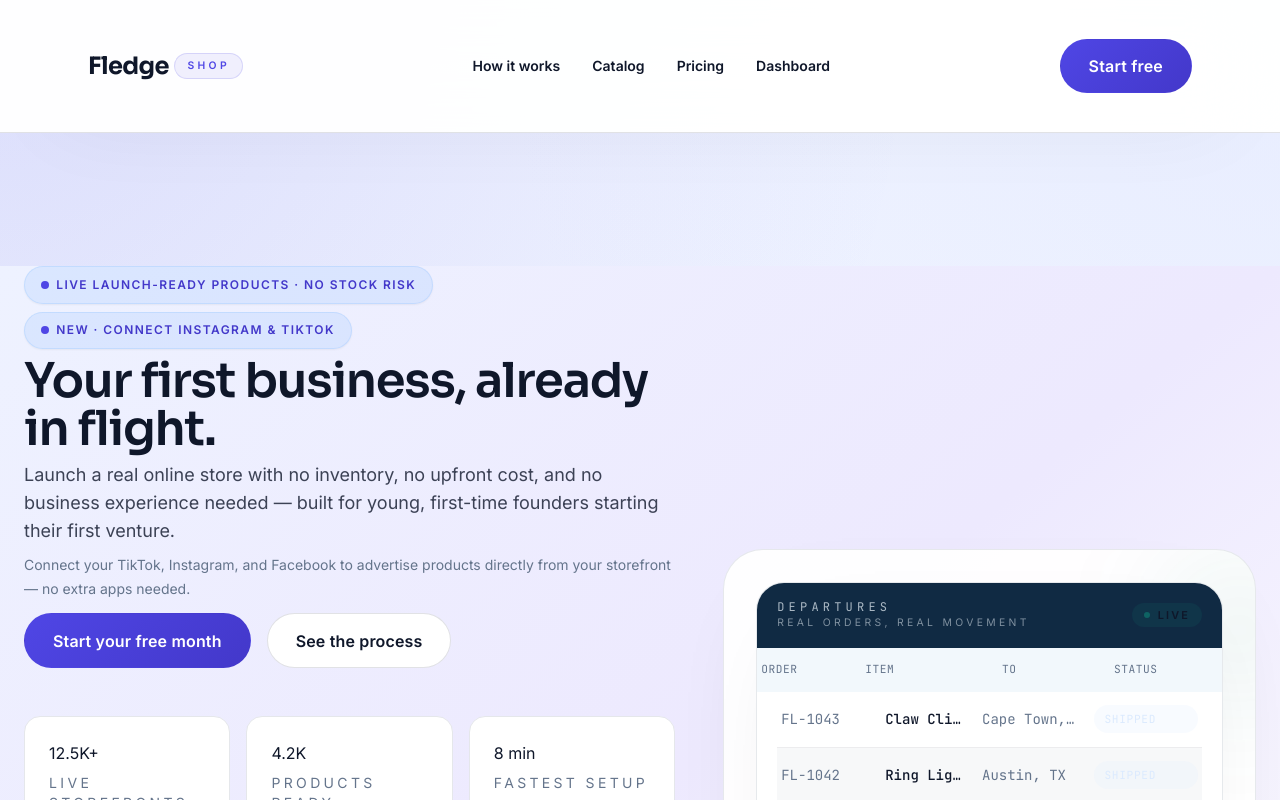
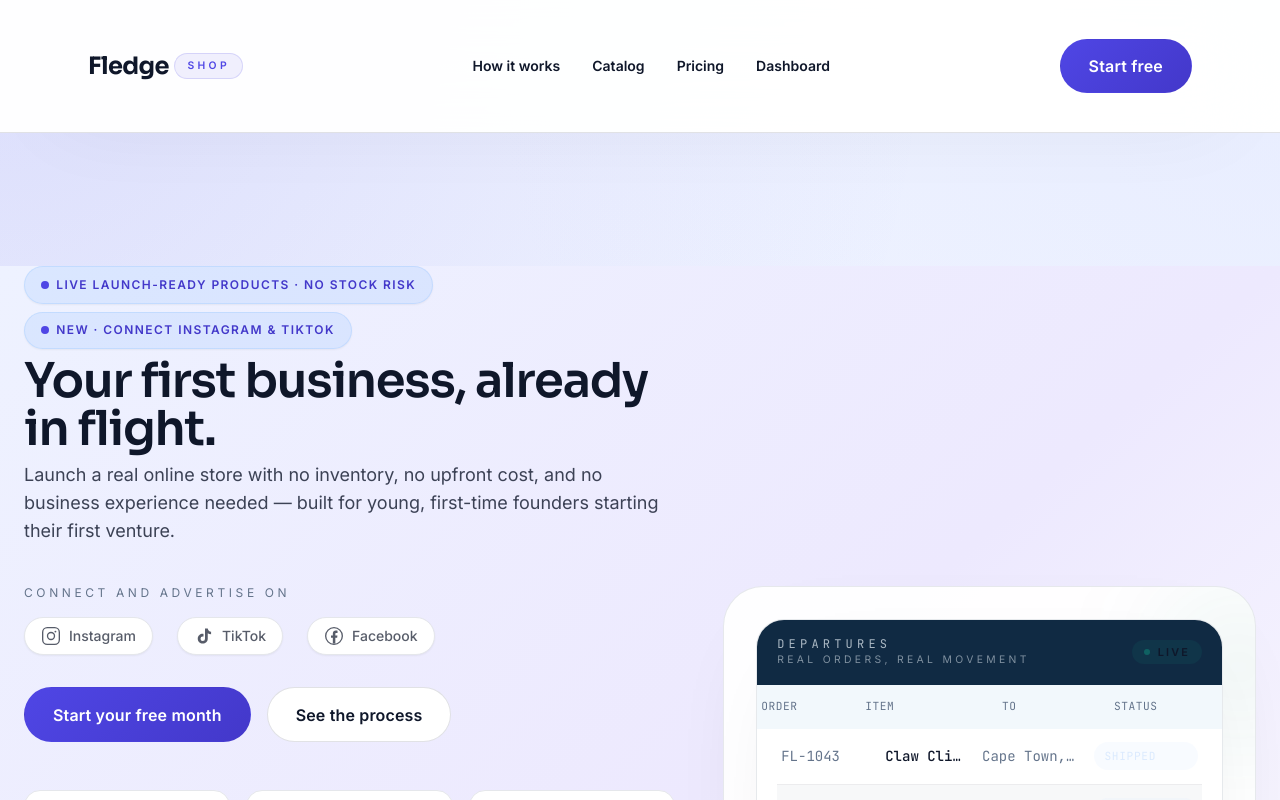
Before and after one commit to qwelelikho-source/fledge, a Next.js app: page / in a window 1280 px wide. Shown: the top 800 px of the page. Built offline with nearby package versions, Linux system fonts and the light colour scheme.

Commit message:
Add platform integration logos (Instagram, TikTok, Facebook) to hero section

```diff
--- a/app/page.tsx
+++ b/app/page.tsx
@@ -1,6 +1,7 @@
 import Link from "next/link";
 import AnimatedCounter from "@/components/AnimatedCounter";
 import DeparturesBoard from "@/components/DeparturesBoard";
+import PlatformLogos from "@/components/PlatformLogos";
 
 const trust = [
   { k: "0", label: "inventory held by you" },
@@ -57,12 +58,11 @@ export default function Home() {
                 <p className="max-w-2xl text-base leading-6 text-ink/80 sm:text-lg mb-2">
                   Launch a real online store with no inventory, no upfront cost, and no business experience needed — built for young, first-time founders starting their first venture.
                 </p>
-                <p className="max-w-2xl text-sm leading-6 text-[var(--color-neutral-1)]">
-                  Connect your TikTok, Instagram, and Facebook to advertise products directly from your storefront — no extra apps needed.
-                </p>
               </div>
 
-              <div className="flex flex-wrap items-center gap-4 mt-3">
+              <PlatformLogos />
+
+              <div className="flex flex-wrap items-center gap-4 mt-8">
                 <Link href="/pricing" className="btn btn-primary">
                   Start your free month
                 </Link>
--- /dev/null
+++ b/components/PlatformLogos.tsx
@@ -0,0 +1,60 @@
+// components/PlatformLogos.tsx
+// "Integrates with" strip — shows the platforms Fledge stores can connect to.
+
+const platforms = [
+  {
+    name: "Instagram",
+    icon: (
+      <svg viewBox="0 0 24 24" fill="none" xmlns="http://www.w3.org/2000/svg">
+        <rect x="2" y="2" width="20" height="20" rx="5.5" stroke="currentColor" strokeWidth="1.6" />
+        <circle cx="12" cy="12" r="4.2" stroke="currentColor" strokeWidth="1.6" />
+        <circle cx="17.3" cy="6.7" r="1.15" fill="currentColor" />
+      </svg>
+    ),
+  },
+  {
+    name: "TikTok",
+    icon: (
+      <svg viewBox="0 0 24 24" fill="none" xmlns="http://www.w3.org/2000/svg">
+        <path
+          d="M16.5 3c.4 2.1 1.8 3.6 4 3.9v3.1c-1.5 0-2.9-.4-4-1.2v6.4c0 3.3-2.7 5.8-6 5.8s-6-2.5-6-5.8 2.7-5.8 6-5.8c.3 0 .6 0 .9.1v3.2a2.7 2.7 0 0 0-.9-.15 2.7 2.7 0 1 0 2.7 2.65V3h3.3Z"
+          fill="currentColor"
+        />
+      </svg>
+    ),
+  },
+  {
+    name: "Facebook",
+    icon: (
+      <svg viewBox="0 0 24 24" fill="none" xmlns="http://www.w3.org/2000/svg">
+        <circle cx="12" cy="12" r="10" stroke="currentColor" strokeWidth="1.6" />
+        <path
+          d="M13.6 21v-7h2.2l.3-2.6h-2.5V9.7c0-.75.2-1.26 1.28-1.26h1.37V5.66C15.94 5.6 15.1 5.5 14.1 5.5c-2.1 0-3.5 1.28-3.5 3.63v2.31H8.4v2.6h2.2v7h3Z"
+          fill="currentColor"
+        />
+      </svg>
+    ),
+  },
+];
+
+export default function PlatformLogos() {
+  return (
+    <div className="mt-10">
+      <p className="text-xs uppercase tracking-[0.3em] text-[var(--color-neutral-1)] mb-4">
+        Connect and advertise on
+      </p>
+      <div className="flex flex-wrap items-center gap-6">
+        {platforms.map((p) => (
+          <div
+            key={p.name}
+            className="flex items-center gap-2 rounded-full border border-neutral-2 bg-white px-4 py-2 shadow-sm text-ink/70 hover:text-ink hover:border-ink/20 transition"
+            title={p.name}
+          >
+            <span className="h-5 w-5">{p.icon}</span>
+            <span className="text-sm font-medium">{p.name}</span>
+          </div>
+        ))}
+      </div>
+    </div>
+  );
+}
```
